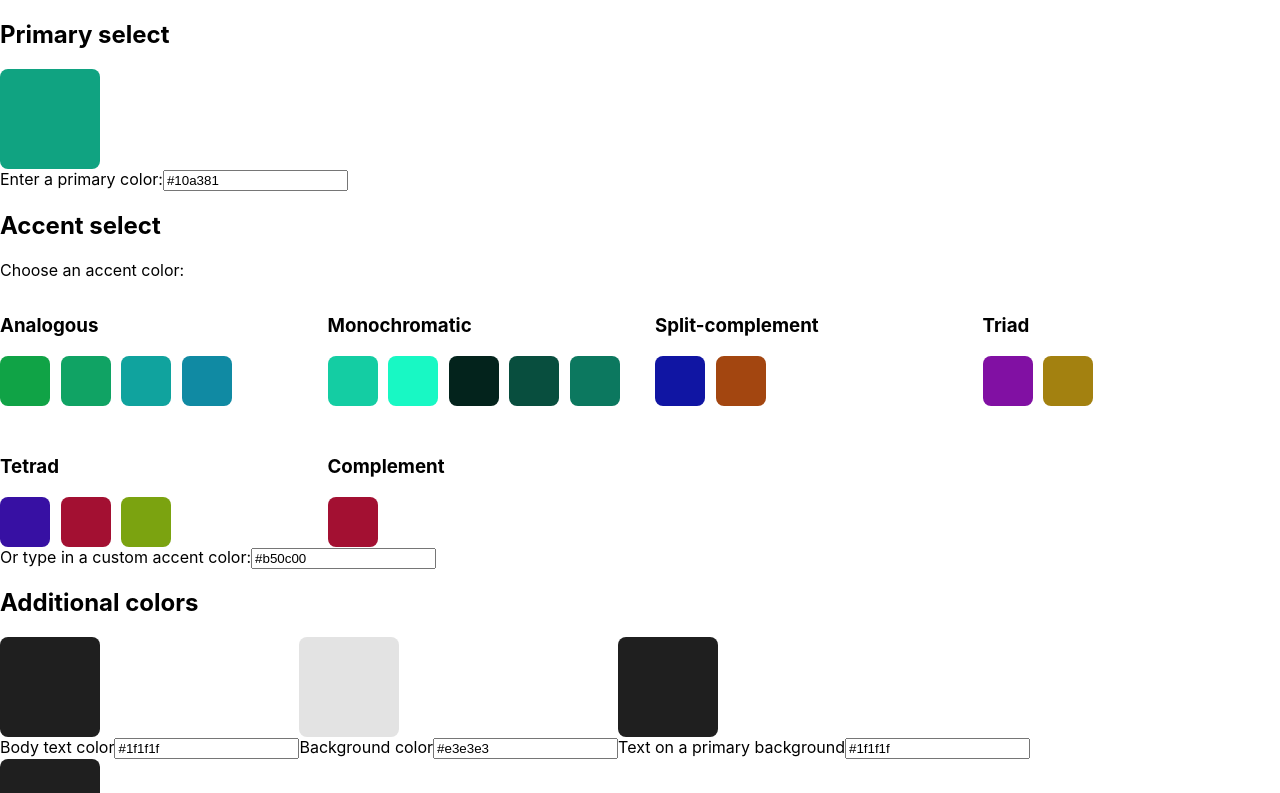
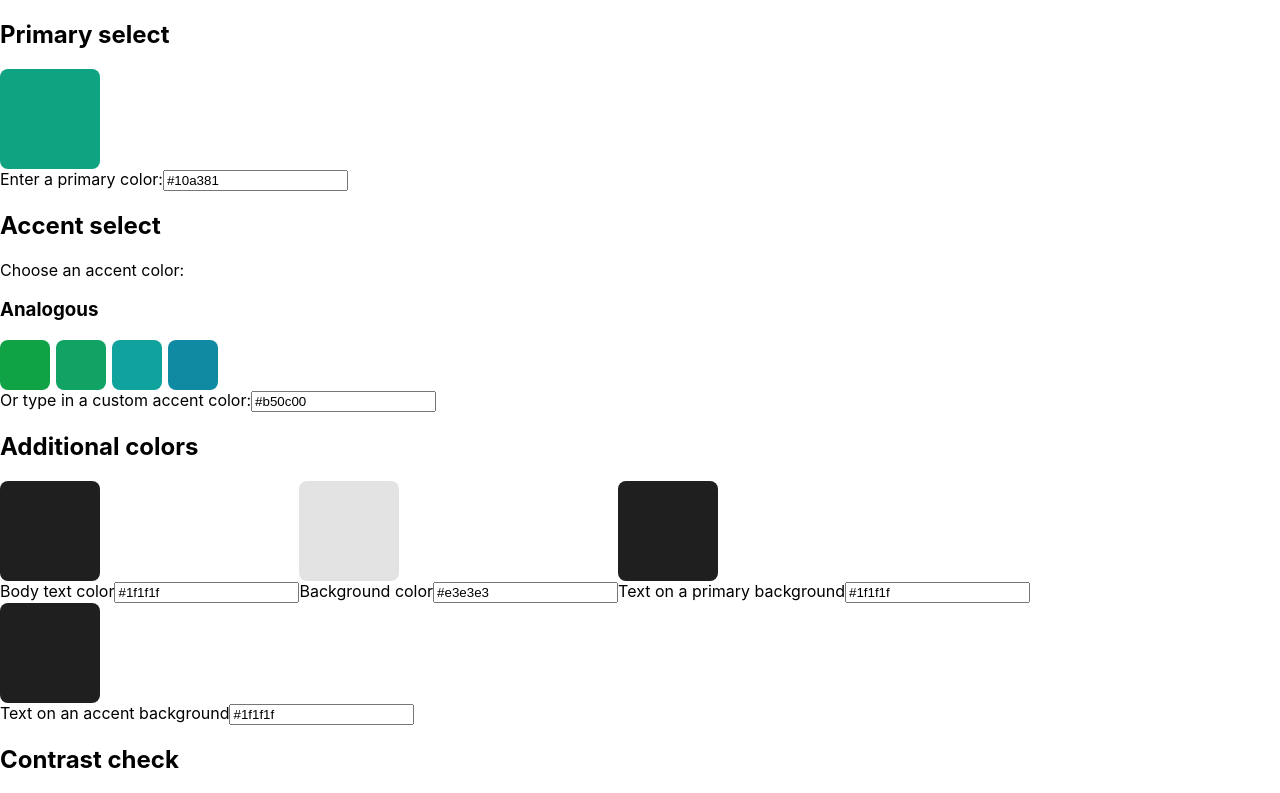
Before and after one commit to cagloria/palette-contrast, a React (Create React App) app: page / in a window 1280 px wide. Shown: the top 793 px of the page. Built offline with nearby package versions, Linux system fonts and the light colour scheme.

Commit message:
Placed accent schemes in an array

```diff
--- a/src/components/accent/AccentSelect.js
+++ b/src/components/accent/AccentSelect.js
@@ -1,15 +1,28 @@
-import React, { useState } from "react";
-import styled from "styled-components";
+import React, { useState, useEffect } from "react";
 import AccentColorScheme from "./AccentColorScheme";
-
-const SchemesContainer = styled.div`
-    display: grid;
-    grid-template-columns: repeat(auto-fill, minmax(250px, 1fr));
-    gap: 30px;
-`;
 
 function AccentSelect({ primary, accent, onAccentChange }) {
     const [currentAccent, setValue] = useState(accent);
+    const [schemeIndex, setSchemeIndex] = useState(0);
+    const [displayedScheme, setDisplayedScheme] = useState("Analogous");
+
+    const schemes = [
+        "Analogous",
+        "Monochromatic",
+        "Split-complement",
+        "Triad",
+        "Tetrad",
+        "Complement",
+    ];
+
+    useEffect(() => {
+        if (schemeIndex < 0 || schemeIndex >= schemes.length) {
+            setDisplayedScheme(schemes[0]);
+            setSchemeIndex(0);
+        } else {
+            setDisplayedScheme(schemes[schemeIndex]);
+        }
+    }, [schemeIndex, schemes]);
 
     function handleAccentFieldChange(event) {
         setValue(event.target.value);
@@ -26,61 +39,21 @@ function AccentSelect({ primary, accent, onAccentChange }) {
             <h2>Accent select</h2>
             <p>Choose an accent color:</p>
 
-            <SchemesContainer>
             <AccentColorScheme
-                    schemeName="Analogous"
+                schemeName={displayedScheme}
                 primary={primary}
                 currentAccent={currentAccent}
                 onAccentSelect={handleAccentButtonSelect}
             />
 
-                <AccentColorScheme
-                    schemeName="Monochromatic"
-                    primary={primary}
-                    currentAccent={currentAccent}
-                    onAccentSelect={handleAccentButtonSelect}
-                />
-
-                <AccentColorScheme
-                    schemeName="Split-complement"
-                    primary={primary}
-                    currentAccent={currentAccent}
-                    onAccentSelect={handleAccentButtonSelect}
-                />
-
-                <AccentColorScheme
-                    schemeName="Triad"
-                    primary={primary}
-                    currentAccent={currentAccent}
-                    onAccentSelect={handleAccentButtonSelect}
-                />
-
-                <AccentColorScheme
-                    schemeName="Tetrad"
-                    primary={primary}
-                    currentAccent={currentAccent}
-                    onAccentSelect={handleAccentButtonSelect}
-                />
-
-                <AccentColorScheme
-                    schemeName="Complement"
-                    primary={primary}
-                    currentAccent={currentAccent}
-                    onAccentSelect={handleAccentButtonSelect}
-                />
-            </SchemesContainer>
-
-            <label htmlFor="accent-input">
+            <label>
                 Or type in a custom accent color:
-            </label>
                 <input
-                className="color-select__input"
                     type="text"
-                name="accent-input"
-                id="accent-input"
                     value={currentAccent}
                     onChange={handleAccentFieldChange}
                 />
+            </label>
         </section>
     );
 }
```
Lines whose indentation alone changed are shown as unchanged.
